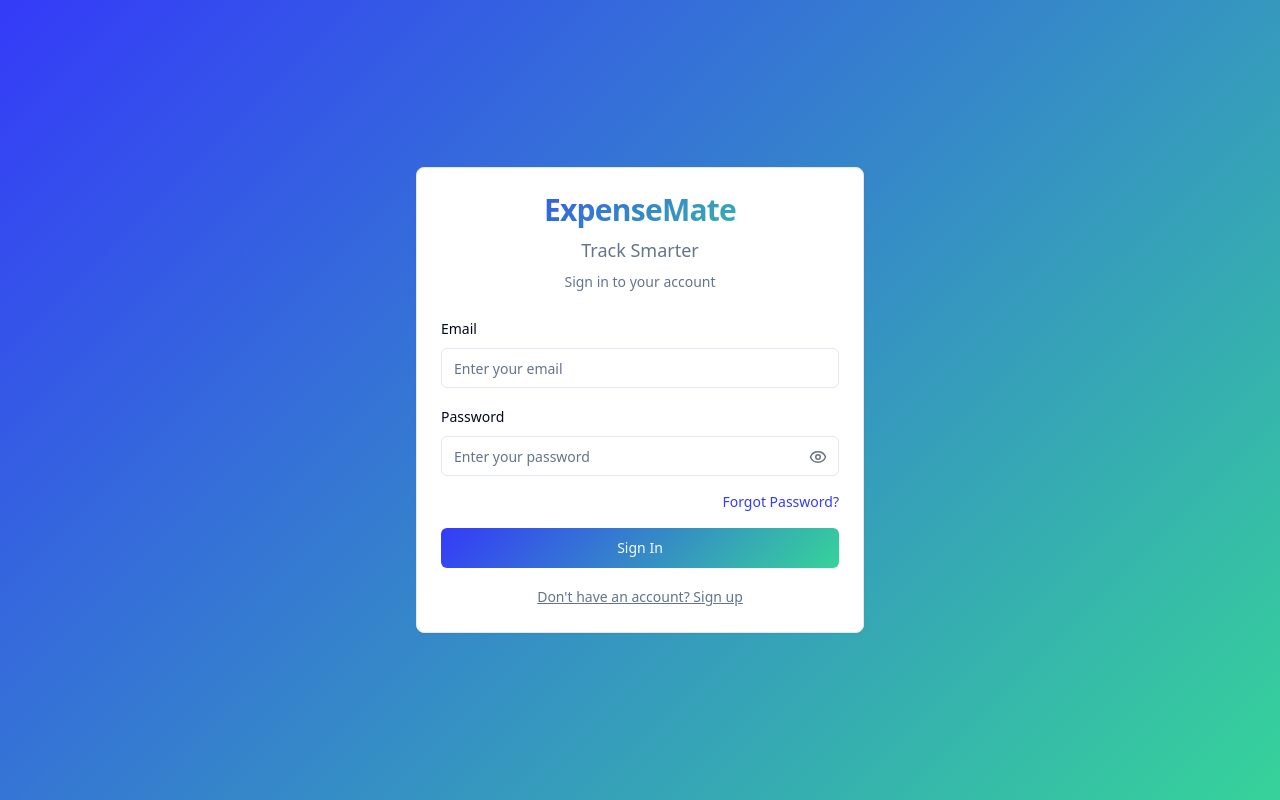
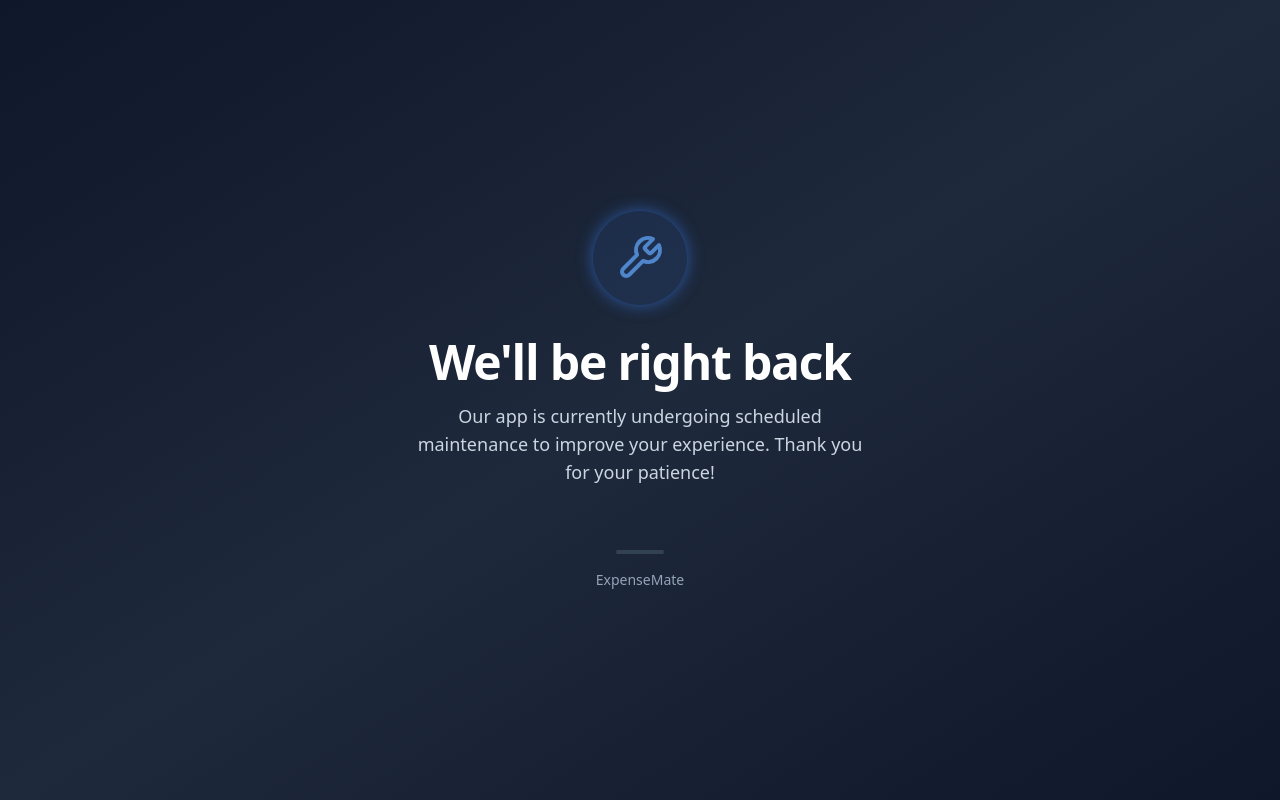
Before and after one commit to s-dudhiya/ExpenseMate, a React (Vite) app in the folder Tracker/: page / in a window 1280 px wide. Before the commit this address led to /auth. Built offline with nearby package versions, Linux system fonts and the light colour scheme; the HTML template or start-up script is replaced by a standard one.

Commit message:
sever maintain1

```diff
--- a/Tracker/src/App.tsx
+++ b/Tracker/src/App.tsx
@@ -13,7 +13,7 @@ import Maintenance from "./pages/Maintenance";
 
 const queryClient = new QueryClient();
 
-const isMaintenanceMode = false; // Maintenance mode toggle
+const isMaintenanceMode = true // Maintenance mode toggle
 
 const RootRedirect = () => {
   const location = useLocation();
```
